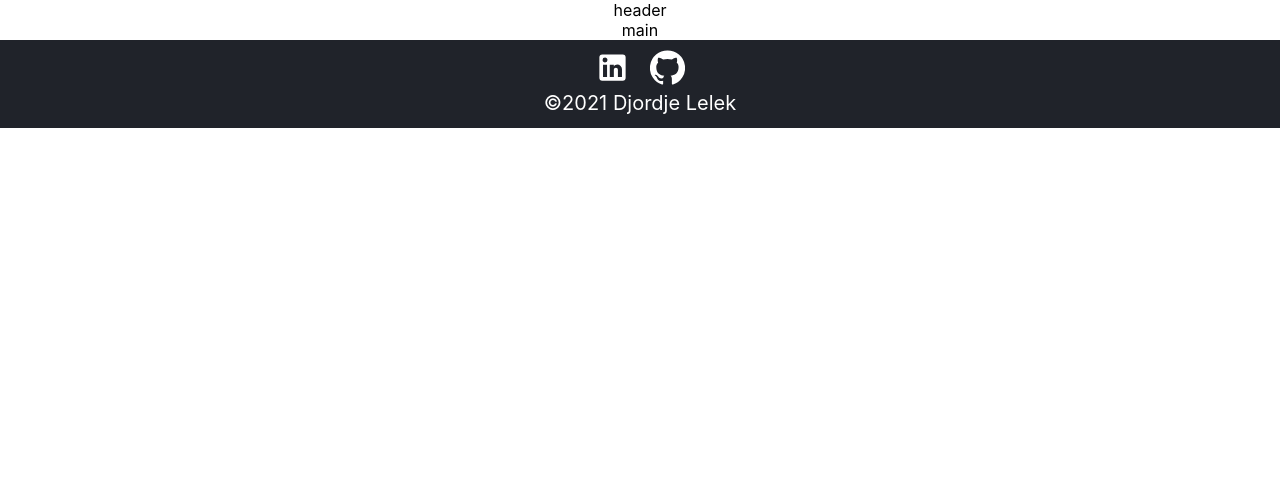
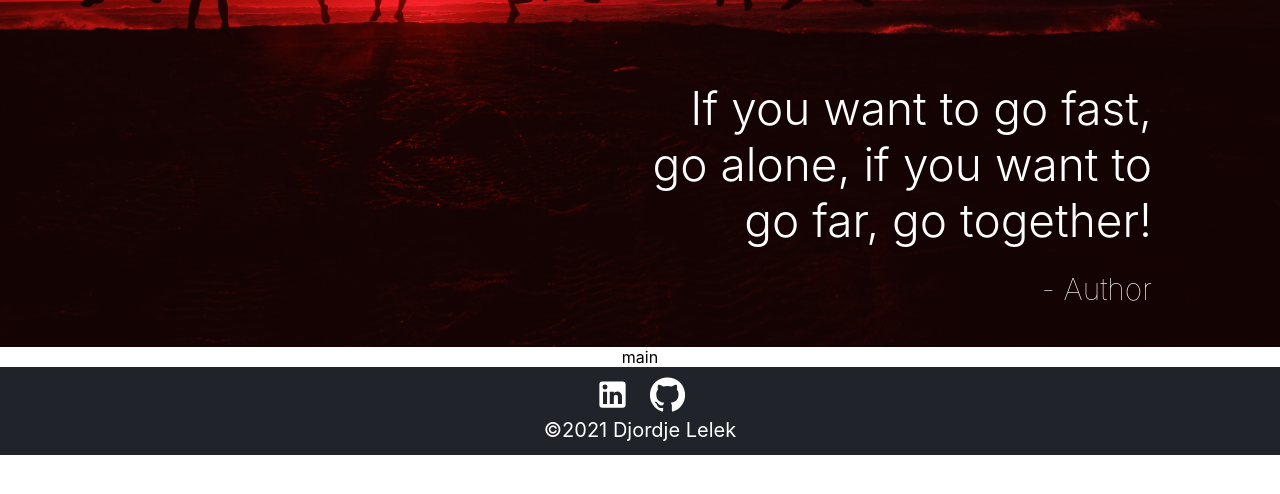
Before and after one commit to djordjelelek/to-do-app, a React (Create React App) app: page / in a window 1280 px wide. Shown: the top 494 px of the page. Built offline with nearby package versions, Linux system fonts and the light colour scheme.

Commit message:
add non-finished header

```diff
--- a/src/App.js
+++ b/src/App.js
@@ -1,12 +1,13 @@
 import "./App.css";
 import Layout from "./Layout/Layout";
+import Header from "./Header/Header";
 import Footer from "./Footer/Footer";
 
 function App() {
   return (
     <div className="App">
       <Layout>
-        <header>header</header>
+        <Header />
         <main>main</main>
         <Footer />
       </Layout>
--- /dev/null
+++ b/src/Header/Header.js
@@ -0,0 +1,36 @@
+import React from "react";
+import classes from "./Header.module.css";
+
+const Header = () => (
+  <header className={classes.header}>
+    <div className={classes.wrap}>
+      {/* <span className="classes.btn-icon">
+        <img
+          className="icon icon-plus js-modal-init"
+          src="icons/icon-plus.svg"
+          alt="Add New Item"
+        />
+      </span> */}
+      <div className={classes.headerBlockquote}>
+        <h1 className={classes.headerQuote}>
+          If you want to go fast, go alone, if you want to go far, go together!
+        </h1>
+        <div className={classes.headerCite}>- Author</div>
+      </div>
+    </div>
+    <div className={classes.headerInner}>
+      <div className={classes.wrap}>
+        {/* <div className="classes.date-wrap">
+          <img
+            className="classes.icon"
+            src="icons/icon-calendar.svg"
+            alt="Calendar"
+          />
+          <time>14 / 11 / 2020</time>
+        </div> */}
+      </div>
+    </div>
+  </header>
+);
+
+export default Header;
--- /dev/null
+++ b/src/Header/Header.module.css
@@ -0,0 +1,48 @@
+.header {
+    padding-top: 40px;
+    background: #ff2843 url(./header.jpg) no-repeat left bottom;
+    background-image: url(./header.jpg);
+    background-position-x: left;
+    background-position-y: bottom;
+    background-size: cover;
+    background-repeat: no-repeat;
+    background-attachment: initial;
+    background-origin: initial;
+    background-clip: initial;
+    background-color: rgb(255, 40, 67);
+    background-blend-mode: multiply;
+    background-size: cover;
+}
+
+header {
+    display: block;
+}
+
+.wrap {
+    position: relative;
+    width: 100%;
+    max-width: 1024px;
+    margin: 0 auto;
+    padding: 0 30px;
+}
+
+.headerBlockquote {
+    max-width: 520px;
+    margin-left: auto;
+    padding: 40px 0;
+    text-align: right;
+}
+
+.headerQuote {
+    margin-top: 0;
+    margin-bottom: 0.5em;
+    color: #fff;
+    font-size: 46px;
+    font-weight: 300;
+}
+
+.headerCite {
+    color: #fff;
+    font-size: 30px;
+    font-weight: 100;
+}
```
Also changed, not shown: src/Header/header.jpg (added), 1 other file (tests, documents, lock files or other folders).
